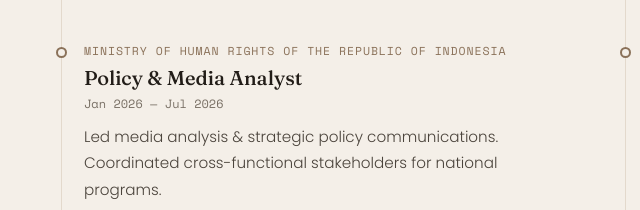
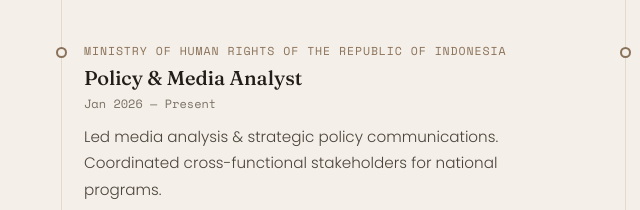
Before and after one commit to DzikriEl/portfolio, a plain HTML site: page experience.html in a window 1280 px wide. Shown: the part 890-1100 px from the top of the page, 52-692 px from the left. Drawn offline with nearby package versions, Linux system fonts and the light colour scheme.

Commit message:
pesan perubahan

```diff
--- a/experience.html
+++ b/experience.html
@@ -73,7 +73,7 @@
                 <div class="timeline__card">
                   <p class="timeline__org">Ministry of Human Rights of the Republic of Indonesia</p>
                   <h4 class="timeline__role">Policy &amp; Media Analyst</h4>
-                  <p class="timeline__date">Jan 2026 — Jul 2026</p>
+                  <p class="timeline__date">Jan 2026 — Present</p>
                   <p class="timeline__desc">
                     Led media analysis &amp; strategic policy communications. Coordinated cross-functional
                     stakeholders for national programs.
```
